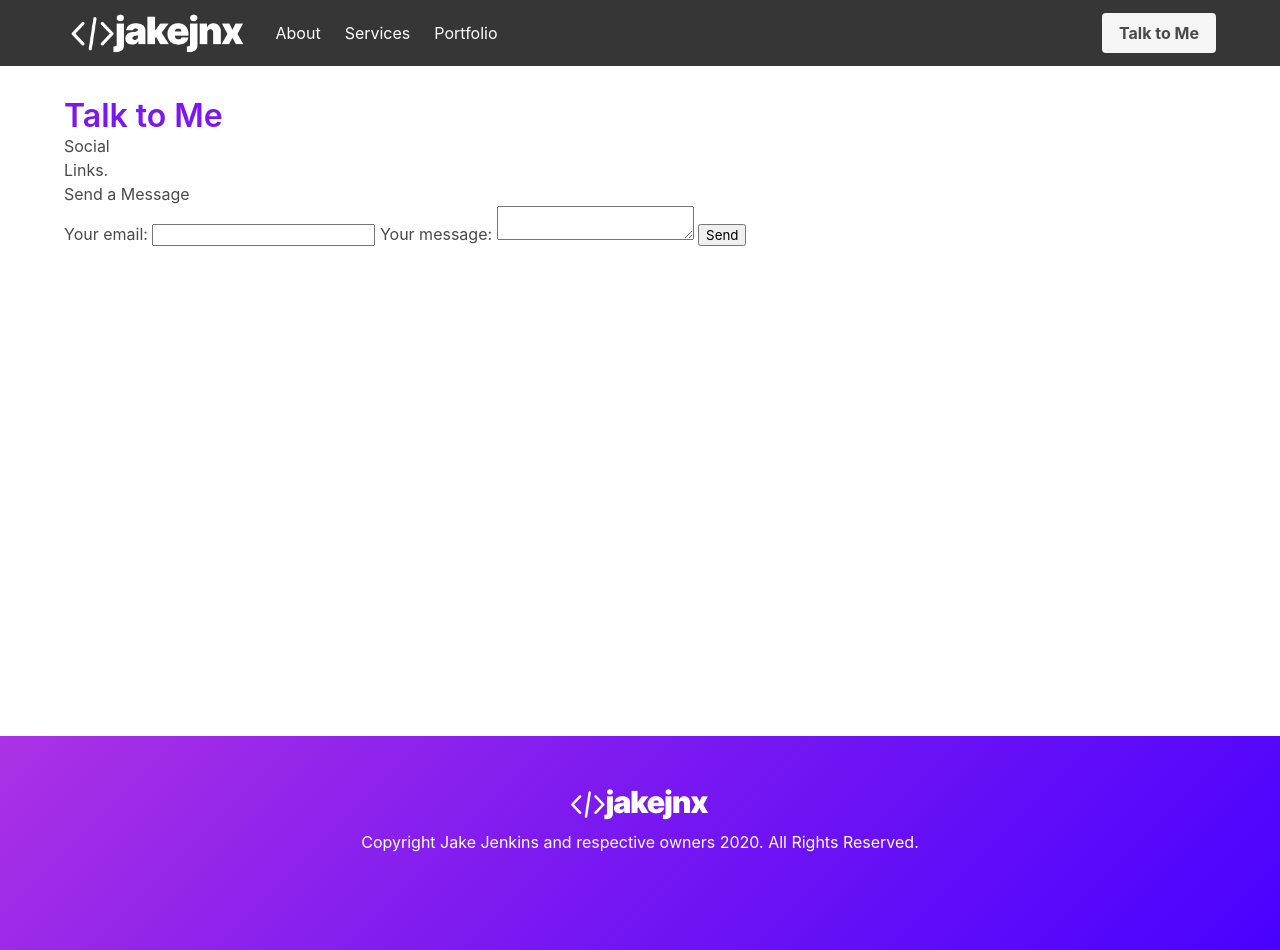
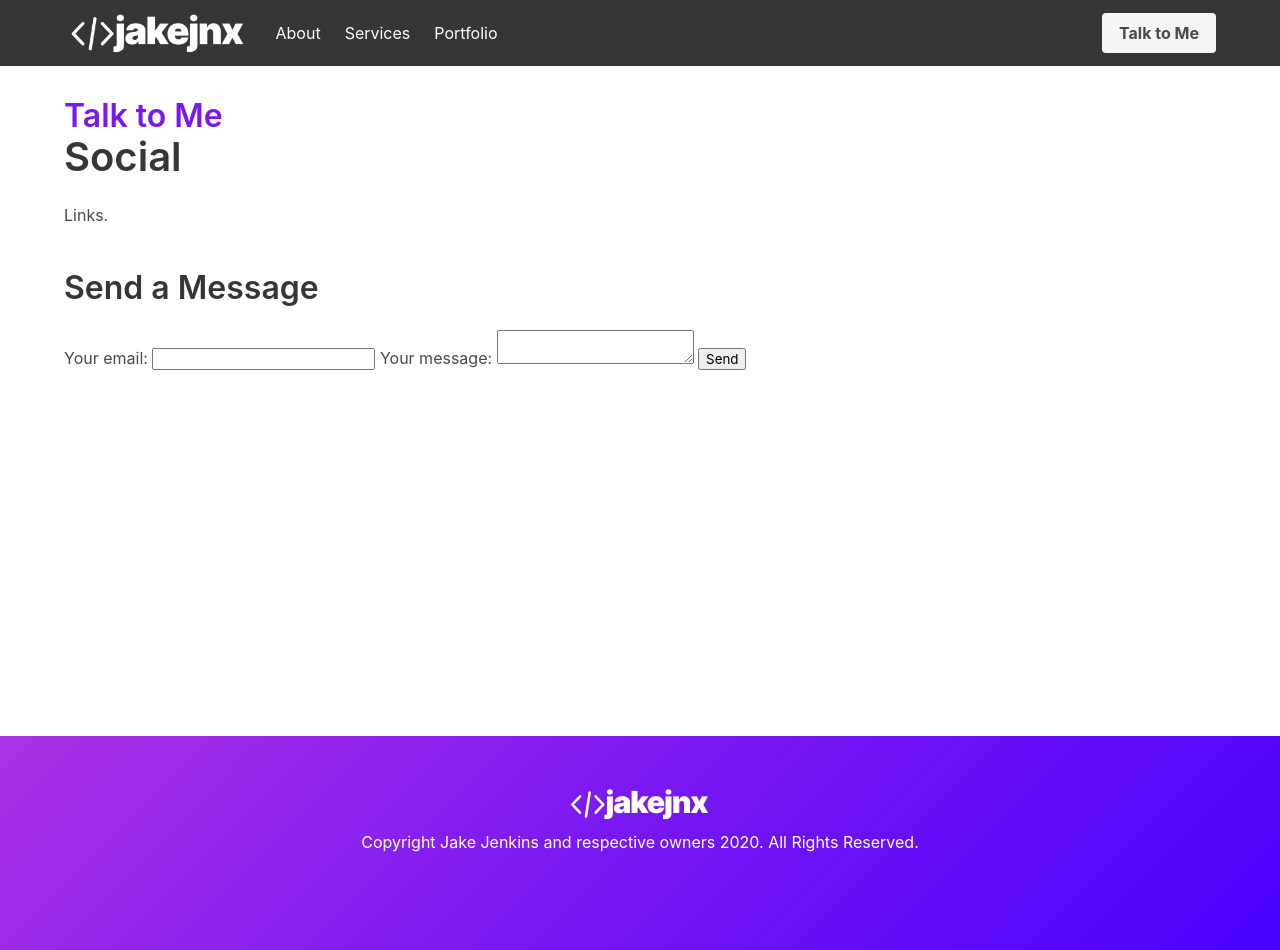
Before and after one commit to jake-jenkins/jjnx-bulma, a Jekyll site: the page built from talk-to-me.md, in a window 1280 px wide. Built offline with Jekyll 4.4.1, drawn with Linux system fonts in a browser that asks for light colours; nearby versions of some CDN libraries.

Commit message:
Updated Talk To Me

```diff
--- a/talk-to-me.md
+++ b/talk-to-me.md
@@ -4,10 +4,11 @@ permalink: "/talk-to-me/"
 layout: page
 ---
 
-<h2>Social</h2>
+<div class="content">
+<h2 class="title is-2">Social</h2>
 <p>Links.</p>
 
-<h3>Send a Message</h3>
+<h3 class="subtitle is-3">Send a Message</h3>
 
 <form
   action="https://formspree.io/mdowygkz"
```
